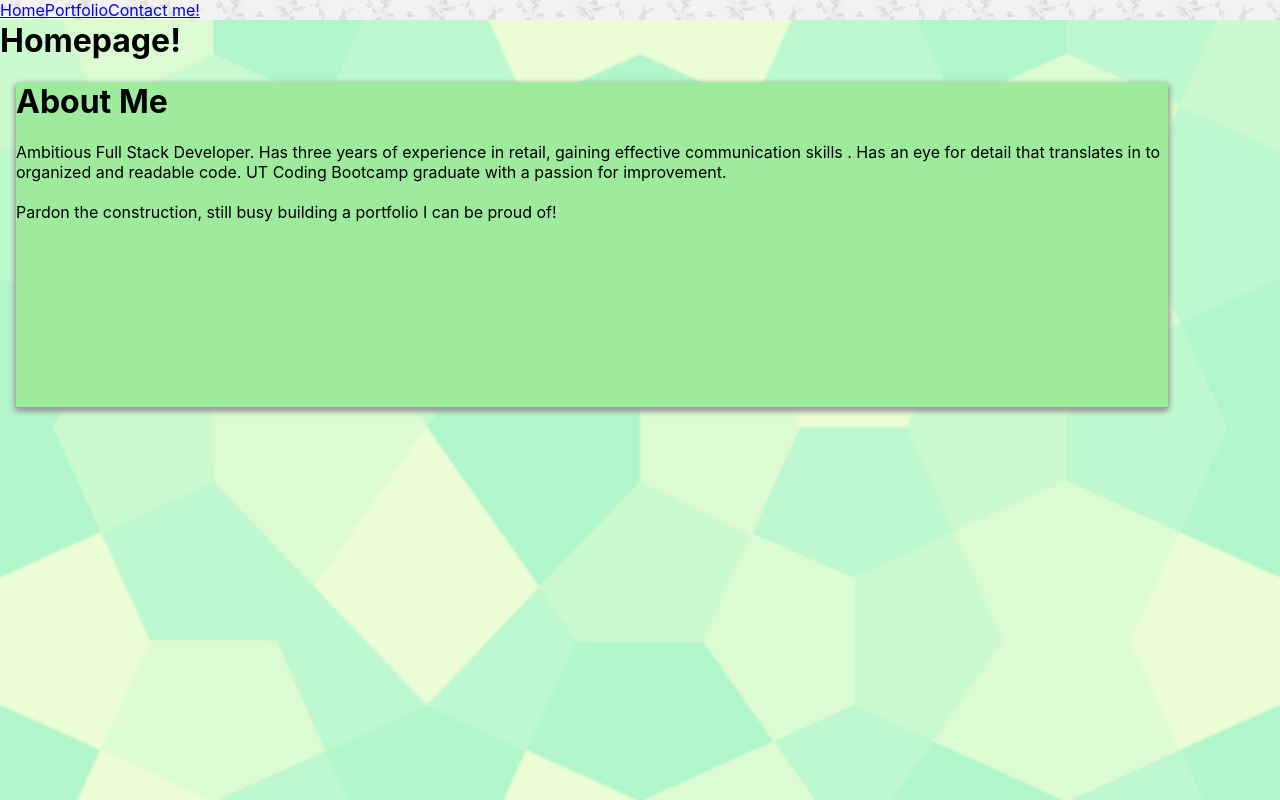
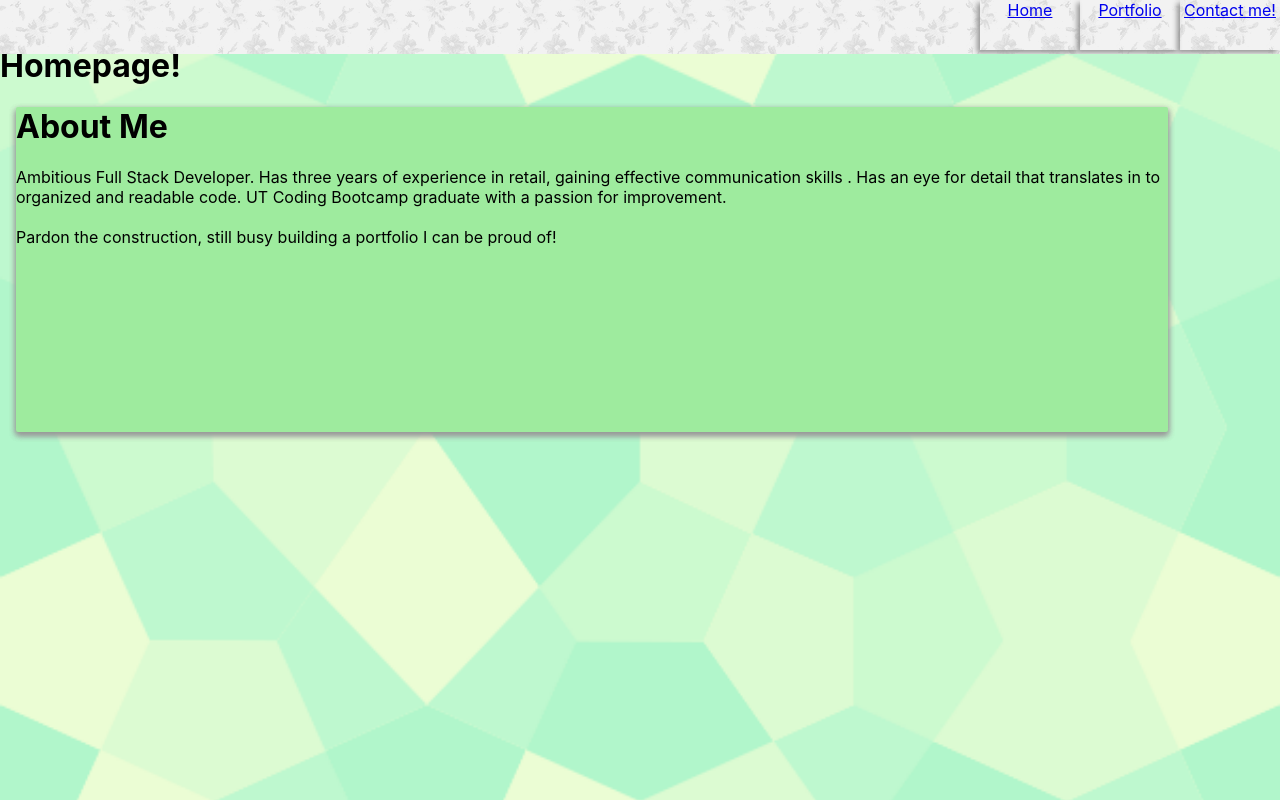
Before and after one commit to ajstack/ajstack.github.io, a React (Create React App) app in the folder client/: page /home in a window 1280 px wide. Built offline with nearby package versions, Linux system fonts and the light colour scheme.

Commit message:
working on navbar css

```diff
--- a/client/src/components/navbar/navbar.css
+++ b/client/src/components/navbar/navbar.css
@@ -2,4 +2,31 @@
   background-image: url("/images/greyfloral.png");
   background-size: "cover";
   height: 100%;
+  padding-bottom: 4px;
+  overflow:auto;
   }
+
+  .home-link {
+    float: right;
+    height: 50px;
+    width: 100px;
+    box-shadow: -3px 3px 5px #999;
+    text-align: center;
+  }
+
+   .portfolio-link {
+    float: right;
+    height: 50px;
+    width: 100px;
+    box-shadow: -3px 3px 5px #999;
+    text-align: center;
+  }
+
+  .contact-link {
+    float: right;
+    height: 50px;
+    width: 100px;
+    box-shadow: -3px 3px 5px #999;
+    text-align: center;
+    clear: both;
+  }
--- a/client/src/components/navbar/navbar.js
+++ b/client/src/components/navbar/navbar.js
@@ -3,14 +3,14 @@ import "./navbar.css"
 
 const Navbar = () => (
     <nav className="navBar">
-      <a href="/">
-        Home
+      <a className="contact-link" href="/contact">
+        Contact me!
       </a>
-      <a href="/portfolio">
+      <a className="portfolio-link" href="/portfolio">
         Portfolio
       </a>
-      <a href="/contact">
-        Contact me!
+      <a className="home-link" href="/">
+        Home
       </a>
     </nav>
   );
--- a/client/src/pages/contact/contact.css
+++ b/client/src/pages/contact/contact.css
@@ -9,6 +9,7 @@
 
 
 @media only screen and (min-width: 768px) {
+  /* for desktop */
   .contact {
     background: url("/images/cloudy-day.png");
     position: absolute;
@@ -18,5 +19,6 @@
     bottom: 0;
     background-size: cover;
     z-index: -1;
+    padding-top: 25px;
   }
 }
--- a/client/src/pages/homepage/homepage.css
+++ b/client/src/pages/homepage/homepage.css
@@ -8,4 +8,5 @@
     bottom: 0;
     background-size: cover;
     z-index: -1;
+    padding-top: 25px;
   }
--- a/client/src/pages/portfolio/portfolio.css
+++ b/client/src/pages/portfolio/portfolio.css
@@ -24,5 +24,6 @@
     height: 100%;
     z-index: -1;
     background-repeat: repeat-y;
+    padding-top: 25px;
   }
 }
```
